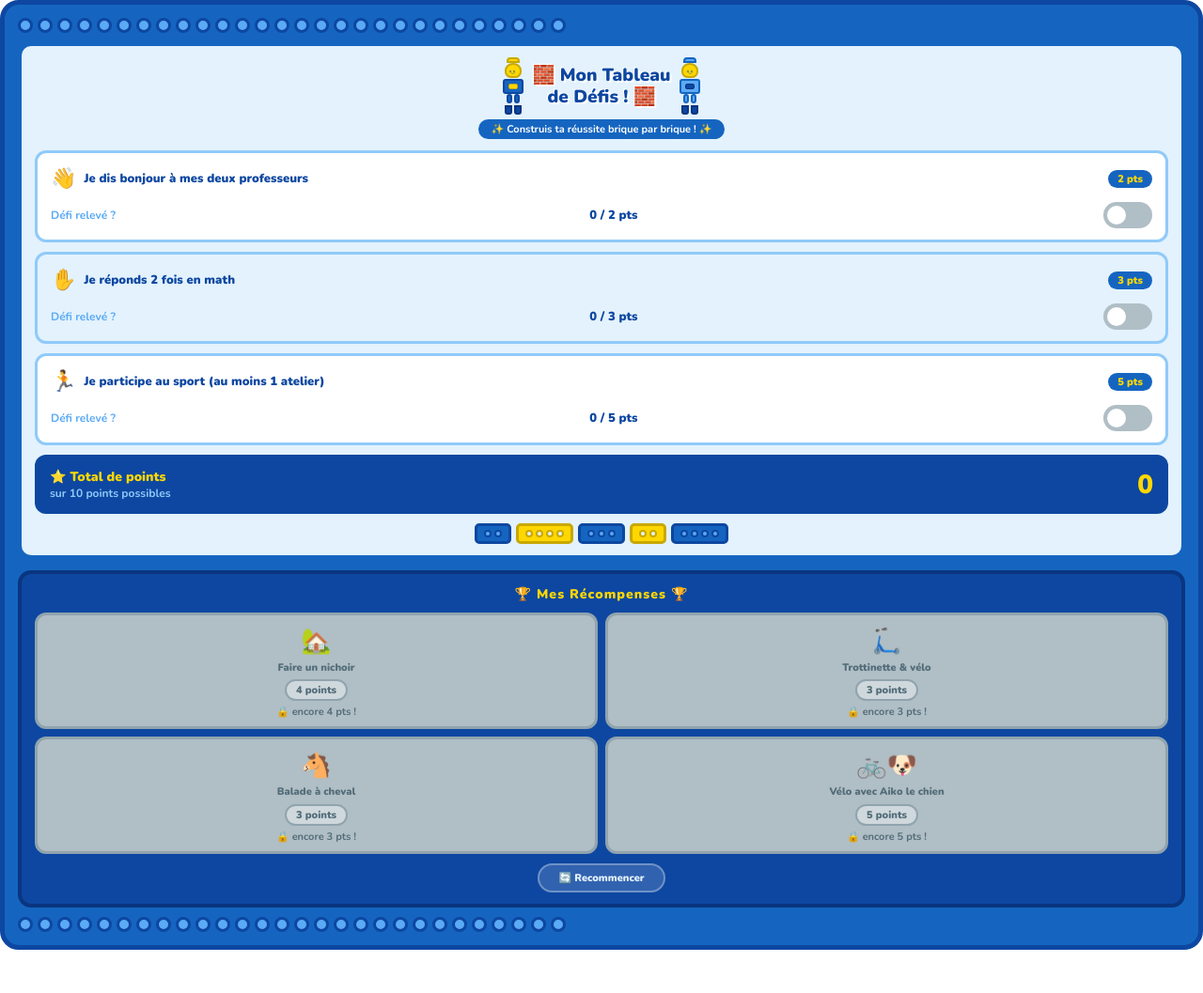
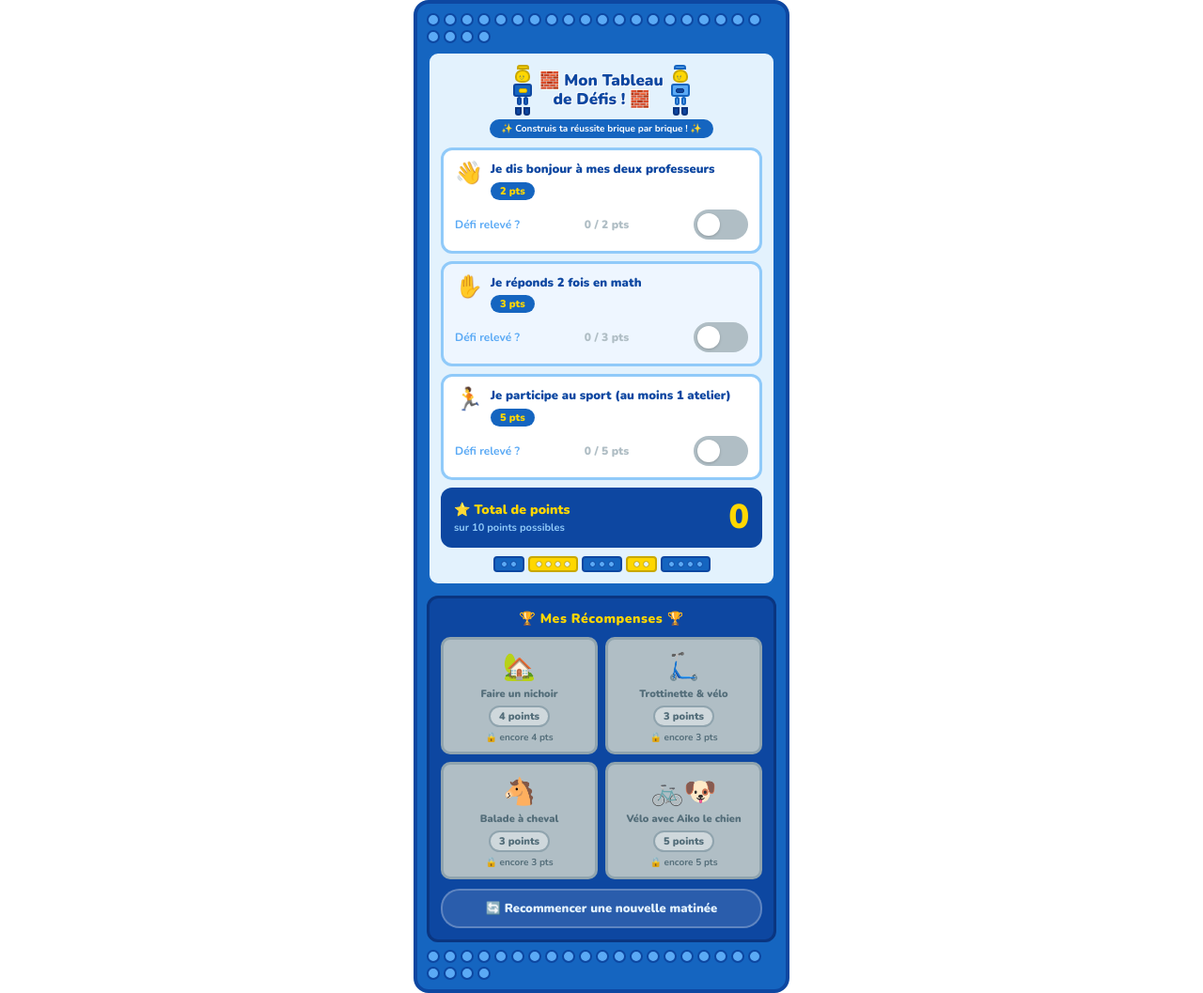
Before and after one commit to Arknoid01/sarah, a plain HTML site: page index.html in a window 1280 px wide. Shown: the whole page at 94% size. Before the commit the page ends 1011 px from the top, so only its background shows below. Drawn offline with nearby package versions, Linux system fonts and the light colour scheme.

Commit message:
Add files via upload

```diff
--- a/index.html
+++ b/index.html
@@ -3,80 +3,82 @@
 @import url('https://fonts.googleapis.com/css2?family=Nunito:wght@700;900&display=swap');
 *{box-sizing:border-box;margin:0;padding:0;}
 body{font-family:'Nunito',sans-serif;}
-.w{background:#1565C0;border-radius:20px;padding:14px;border:5px solid #0D47A1;}
-.studs{display:flex;gap:5px;flex-wrap:wrap;margin-bottom:10px;}
-.stud{width:16px;height:16px;background:#5BAAF5;border-radius:50%;border:3px solid #0D47A1;flex-shrink:0;}
-.panel{background:#E3F2FD;border-radius:14px;border:4px solid #1565C0;padding:12px 14px;margin-bottom:12px;}
-.title-row{display:flex;align-items:center;justify-content:center;gap:10px;margin-bottom:5px;}
+.w{background:#1565C0;border-radius:16px;padding:10px;border:4px solid #0D47A1;max-width:400px;margin:0 auto;}
+.studs{display:flex;gap:4px;flex-wrap:wrap;margin-bottom:8px;}
+.stud{width:14px;height:14px;background:#5BAAF5;border-radius:50%;border:2px solid #0D47A1;flex-shrink:0;}
+.panel{background:#E3F2FD;border-radius:12px;border:3px solid #1565C0;padding:12px;margin-bottom:10px;}
+.title-row{display:flex;align-items:center;justify-content:center;gap:8px;margin-bottom:4px;}
 .fig{display:flex;flex-direction:column;align-items:center;gap:1px;}
-.fig-hat{width:14px;height:6px;background:#FFD700;border-radius:4px 4px 0 0;border:2px solid #C9A800;margin-bottom:-1px;}
-.fig-head{width:18px;height:16px;background:#FFD700;border-radius:50% 50% 40% 40%;border:2px solid #C9A800;position:relative;display:flex;align-items:center;justify-content:center;}
-.fig-head::before{content:'^^';font-size:5px;color:#0D47A1;letter-spacing:1px;position:absolute;top:4px;}
-.fig-head::after{content:'‿';font-size:7px;color:#1565C0;position:absolute;bottom:2px;}
-.fig-body{width:22px;height:16px;background:#1565C0;border-radius:3px;border:2px solid #0D47A1;display:flex;align-items:center;justify-content:center;}
-.fig-body span{width:10px;height:6px;background:#FFD700;border-radius:2px;border:1px solid #C9A800;display:block;}
+.fig-hat{width:13px;height:5px;background:#FFD700;border-radius:3px 3px 0 0;border:2px solid #C9A800;margin-bottom:-1px;}
+.fig-head{width:16px;height:14px;background:#FFD700;border-radius:50% 50% 40% 40%;border:2px solid #C9A800;position:relative;}
+.fig-head::before{content:'^^';font-size:4px;color:#0D47A1;letter-spacing:1px;position:absolute;top:3px;left:2px;}
+.fig-head::after{content:'‿';font-size:6px;color:#1565C0;position:absolute;bottom:1px;left:3px;}
+.fig-body{width:20px;height:14px;background:#1565C0;border-radius:3px;border:2px solid #0D47A1;display:flex;align-items:center;justify-content:center;}
+.fig-body span{width:9px;height:5px;background:#FFD700;border-radius:2px;border:1px solid #C9A800;display:block;}
 .fig-arms{display:flex;gap:2px;margin-top:-1px;}
-.fig-arm{width:6px;height:10px;background:#1565C0;border-radius:3px;border:2px solid #0D47A1;}
+.fig-arm{width:5px;height:9px;background:#1565C0;border-radius:3px;border:2px solid #0D47A1;}
 .fig-legs{display:flex;gap:2px;margin-top:1px;}
-.fig-leg{width:8px;height:10px;background:#0D47A1;border-radius:0 0 3px 3px;border:2px solid #0A3580;}
+.fig-leg{width:7px;height:9px;background:#0D47A1;border-radius:0 0 3px 3px;border:2px solid #0A3580;}
 .fig2 .fig-hat{background:#5BAAF5;border-color:#1565C0;}
 .fig2 .fig-body{background:#5BAAF5;border-color:#1565C0;}
 .fig2 .fig-arm{background:#5BAAF5;border-color:#1565C0;}
 .fig2 .fig-body span{background:#0D47A1;border-color:#0A3580;}
-.title-text{font-size:19px;font-weight:900;color:#0D47A1;text-shadow:2px 2px 0 #fff,-1px -1px 0 #fff;text-align:center;line-height:1.2;}
-.subtitle{font-size:11px;font-weight:700;color:#fff;background:#1565C0;border-radius:20px;padding:3px 14px;display:block;text-align:center;margin:0 auto 12px;width:fit-content;}
+.title-text{font-size:17px;font-weight:900;color:#0D47A1;text-shadow:1px 1px 0 #fff,-1px -1px 0 #fff;text-align:center;line-height:1.2;}
+.subtitle{font-size:10px;font-weight:700;color:#fff;background:#1565C0;border-radius:20px;padding:3px 12px;display:block;text-align:center;margin:0 auto 10px;width:fit-content;}
 
-.defi-card{background:#fff;border-radius:12px;border:3px solid #90CAF9;padding:12px 14px;margin-bottom:10px;}
-.defi-card:nth-child(even){background:#E3F2FD;}
-.defi-top{display:flex;align-items:center;gap:8px;margin-bottom:10px;}
-.defi-emoji{font-size:22px;flex-shrink:0;}
-.defi-label{font-size:13px;font-weight:900;color:#0D47A1;flex:1;line-height:1.3;}
-.badge{display:inline-block;background:#1565C0;color:#FFD700;border-radius:20px;padding:2px 10px;font-size:11px;font-weight:900;white-space:nowrap;flex-shrink:0;}
+.defi-card{background:#fff;border-radius:12px;border:3px solid #90CAF9;padding:12px;margin-bottom:8px;}
+.defi-card:nth-child(even){background:#EEF6FF;}
+.defi-top{display:flex;align-items:flex-start;gap:8px;margin-bottom:10px;}
+.defi-emoji{font-size:24px;flex-shrink:0;line-height:1;}
+.defi-info{flex:1;}
+.defi-label{font-size:13px;font-weight:900;color:#0D47A1;line-height:1.35;margin-bottom:4px;}
+.badge{display:inline-block;background:#1565C0;color:#FFD700;border-radius:20px;padding:2px 10px;font-size:11px;font-weight:900;}
 
-.toggle-row{display:flex;align-items:center;justify-content:space-between;gap:10px;}
+.toggle-row{display:flex;align-items:center;justify-content:space-between;gap:8px;}
 .toggle-label{font-size:12px;font-weight:700;color:#5BAAF5;}
-.toggle-btn{width:52px;height:28px;border-radius:14px;background:#B0BEC5;border:none;cursor:pointer;position:relative;transition:background 0.25s;flex-shrink:0;outline:none;}
+.pts-earned{font-size:12px;font-weight:900;color:#B0BEC5;min-width:55px;text-align:center;}
+.pts-earned.active{color:#1565C0;}
+.toggle-btn{width:58px;height:32px;border-radius:16px;background:#B0BEC5;border:none;cursor:pointer;position:relative;transition:background 0.25s;flex-shrink:0;-webkit-tap-highlight-color:transparent;}
 .toggle-btn.on{background:#1565C0;}
-.toggle-btn::after{content:'';position:absolute;top:4px;left:4px;width:20px;height:20px;border-radius:50%;background:#fff;transition:transform 0.25s;}
-.toggle-btn.on::after{transform:translateX(24px);}
-.pts-earned{font-size:13px;font-weight:900;color:#0D47A1;min-width:60px;text-align:right;}
-.pts-earned.active{color:#1565C0;}
+.toggle-btn::after{content:'';position:absolute;top:4px;left:4px;width:24px;height:24px;border-radius:50%;background:#fff;transition:transform 0.25s;box-shadow:0 1px 3px rgba(0,0,0,0.2);}
+.toggle-btn.on::after{transform:translateX(26px);}
 
-.total-bar{background:#0D47A1;border-radius:12px;padding:14px 16px;display:flex;align-items:center;justify-content:space-between;margin-top:4px;}
+.total-bar{background:#0D47A1;border-radius:12px;padding:14px;display:flex;align-items:center;justify-content:space-between;margin-top:2px;}
+.total-left{}
 .total-label{font-size:14px;font-weight:900;color:#FFD700;}
-.total-score{font-size:28px;font-weight:900;color:#FFD700;line-height:1;}
-.total-max{font-size:12px;color:#90CAF9;font-weight:700;}
+.total-max{font-size:11px;color:#90CAF9;font-weight:700;margin-top:2px;}
+.total-score{font-size:36px;font-weight:900;color:#FFD700;line-height:1;}
 
-.bricks-row{display:flex;gap:5px;justify-content:center;margin-top:10px;}
-.brick{background:#1565C0;border-radius:5px;border:3px solid #0D47A1;padding:4px 7px;display:flex;gap:3px;align-items:center;}
+.bricks-row{display:flex;gap:4px;justify-content:center;margin-top:9px;}
+.brick{background:#1565C0;border-radius:4px;border:2px solid #0D47A1;padding:3px 6px;display:flex;gap:3px;align-items:center;}
 .brick.yellow{background:#FFD700;border-color:#C9A800;}
-.bdot{width:8px;height:8px;background:#5BAAF5;border-radius:50%;border:2px solid #0D47A1;}
+.bdot{width:7px;height:7px;background:#5BAAF5;border-radius:50%;border:1.5px solid #0D47A1;}
 .brick.yellow .bdot{background:#E3F2FD;border-color:#C9A800;}
 
-.rew-panel{background:#0D47A1;border-radius:14px;padding:12px 14px;border:4px solid #0A3580;}
-.rew-title{font-size:14px;font-weight:900;color:#FFD700;text-align:center;margin-bottom:10px;letter-spacing:1px;}
+.rew-panel{background:#0D47A1;border-radius:12px;padding:12px;border:3px solid #0A3580;}
+.rew-title{font-size:14px;font-weight:900;color:#FFD700;text-align:center;margin-bottom:10px;letter-spacing:0.5px;}
 .rew-grid{display:grid;grid-template-columns:1fr 1fr;gap:8px;}
-.rew-card{border-radius:12px;border:3px solid #1565C0;padding:10px 8px 8px;text-align:center;transition:background 0.2s,border-color 0.2s;}
+.rew-card{border-radius:10px;border:3px solid #1565C0;padding:10px 8px 8px;text-align:center;transition:background 0.2s,border-color 0.2s;-webkit-tap-highlight-color:transparent;}
 .rew-card.locked{background:#B0BEC5;border-color:#90A4AE;}
 .rew-card.unlocked{background:#E3F2FD;border-color:#1565C0;}
 .rew-card.claimed{background:#FFD700;border-color:#C9A800;}
-.rew-emoji{font-size:26px;display:block;margin-bottom:4px;}
+.rew-emoji{font-size:28px;display:block;margin-bottom:3px;}
 .rew-name{font-size:11px;font-weight:900;color:#0D47A1;margin:3px 0 5px;line-height:1.3;}
 .rew-card.locked .rew-name{color:#546E7A;}
-.rew-cost{display:inline-block;border-radius:20px;padding:2px 10px;font-size:11px;font-weight:900;border:2px solid #C9A800;}
+.rew-cost{display:inline-block;border-radius:20px;padding:2px 9px;font-size:11px;font-weight:900;border:2px solid #C9A800;}
 .rew-card.locked .rew-cost{background:#CFD8DC;color:#546E7A;border-color:#90A4AE;}
 .rew-card.unlocked .rew-cost{background:#FFD700;color:#0D47A1;border-color:#C9A800;}
 .rew-card.claimed .rew-cost{background:#0D47A1;color:#FFD700;border-color:#0A3580;}
-.rew-status{font-size:11px;font-weight:700;display:block;margin-top:4px;color:#546E7A;}
+.rew-status{font-size:10px;font-weight:700;display:block;margin-top:5px;color:#546E7A;line-height:1.3;}
 .rew-card.unlocked .rew-status{color:#1565C0;}
 .rew-card.claimed .rew-status{color:#7B3F00;}
 
-.reset-btn{display:block;margin:10px auto 0;background:rgba(255,255,255,0.15);color:#E3F2FD;border:2px solid rgba(255,255,255,0.3);border-radius:20px;padding:6px 20px;font-size:11px;font-weight:900;font-family:'Nunito',sans-serif;cursor:pointer;}
+.reset-btn{display:block;width:100%;margin-top:10px;background:rgba(255,255,255,0.12);color:#E3F2FD;border:2px solid rgba(255,255,255,0.25);border-radius:20px;padding:10px 20px;font-size:13px;font-weight:900;font-family:'Nunito',sans-serif;cursor:pointer;-webkit-tap-highlight-color:transparent;}
 </style>
 
 <div class="w">
   <div class="studs">
-    <span class="stud"></span><span class="stud"></span><span class="stud"></span><span class="stud"></span><span class="stud"></span><span class="stud"></span><span class="stud"></span><span class="stud"></span><span class="stud"></span><span class="stud"></span><span class="stud"></span><span class="stud"></span><span class="stud"></span><span class="stud"></span><span class="stud"></span><span class="stud"></span><span class="stud"></span><span class="stud"></span><span class="stud"></span><span class="stud"></span><span class="stud"></span><span class="stud"></span><span class="stud"></span><span class="stud"></span><span class="stud"></span><span class="stud"></span><span class="stud"></span><span class="stud"></span>
+    <span class="stud"></span><span class="stud"></span><span class="stud"></span><span class="stud"></span><span class="stud"></span><span class="stud"></span><span class="stud"></span><span class="stud"></span><span class="stud"></span><span class="stud"></span><span class="stud"></span><span class="stud"></span><span class="stud"></span><span class="stud"></span><span class="stud"></span><span class="stud"></span><span class="stud"></span><span class="stud"></span><span class="stud"></span><span class="stud"></span><span class="stud"></span><span class="stud"></span><span class="stud"></span><span class="stud"></span>
   </div>
 
   <div class="panel">
@@ -100,46 +102,52 @@ body{font-family:'Nunito',sans-serif;}
     <div class="defi-card">
       <div class="defi-top">
         <span class="defi-emoji">👋</span>
-        <span class="defi-label">Je dis bonjour à mes deux professeurs</span>
-        <span class="badge">2 pts</span>
+        <div class="defi-info">
+          <div class="defi-label">Je dis bonjour à mes deux professeurs</div>
+          <span class="badge">2 pts</span>
+        </div>
       </div>
       <div class="toggle-row">
         <span class="toggle-label">Défi relevé ?</span>
         <span class="pts-earned" id="e0">0 / 2 pts</span>
-        <button class="toggle-btn" id="t0" onclick="toggle(0)" aria-label="Activer défi 1"></button>
+        <button class="toggle-btn" id="t0" ontouchend="tap(event,0)" onclick="toggle(0)" aria-label="Valider défi 1"></button>
       </div>
     </div>
 
     <div class="defi-card">
       <div class="defi-top">
         <span class="defi-emoji">✋</span>
-        <span class="defi-label">Je réponds 2 fois en math</span>
-        <span class="badge">3 pts</span>
+        <div class="defi-info">
+          <div class="defi-label">Je réponds 2 fois en math</div>
+          <span class="badge">3 pts</span>
+        </div>
       </div>
       <div class="toggle-row">
         <span class="toggle-label">Défi relevé ?</span>
         <span class="pts-earned" id="e1">0 / 3 pts</span>
-        <button class="toggle-btn" id="t1" onclick="toggle(1)" aria-label="Activer défi 2"></button>
+        <button class="toggle-btn" id="t1" ontouchend="tap(event,1)" onclick="toggle(1)" aria-label="Valider défi 2"></button>
       </div>
     </div>
 
     <div class="defi-card">
       <div class="defi-top">
         <span class="defi-emoji">🏃</span>
-        <span class="defi-label">Je participe au sport (au moins 1 atelier)</span>
-        <span class="badge">5 pts</span>
+        <div class="defi-info">
+          <div class="defi-label">Je participe au sport (au moins 1 atelier)</div>
+          <span class="badge">5 pts</span>
+        </div>
       </div>
       <div class="toggle-row">
         <span class="toggle-label">Défi relevé ?</span>
         <span class="pts-earned" id="e2">0 / 5 pts</span>
-        <button class="toggle-btn" id="t2" onclick="toggle(2)" aria-label="Activer défi 3"></button>
+        <button class="toggle-btn" id="t2" ontouchend="tap(event,2)" onclick="toggle(2)" aria-label="Valider défi 3"></button>
       </div>
     </div>
 
     <div class="total-bar">
-      <div>
+      <div class="total-left">
         <div class="total-label">⭐ Total de points</div>
-        <div class="total-max" id="total-max">sur 10 points possibles</div>
+        <div class="total-max">sur 10 points possibles</div>
       </div>
       <div class="total-score" id="total-score">0</div>
     </div>
@@ -155,110 +163,96 @@ body{font-family:'Nunito',sans-serif;}
 
   <div class="rew-panel">
     <div class="rew-title">🏆 Mes Récompenses 🏆</div>
-    <div class="rew-grid" id="rew-grid">
+    <div class="rew-grid">
       <div class="rew-card locked" id="r0">
         <span class="rew-emoji">🏡</span>
         <div class="rew-name">Faire un nichoir</div>
         <span class="rew-cost">4 points</span>
-        <span class="rew-status">🔒 4 pts pour débloquer</span>
+        <span class="rew-status">🔒 encore 4 pts</span>
       </div>
       <div class="rew-card locked" id="r1">
         <span class="rew-emoji">🛴</span>
         <div class="rew-name">Trottinette &amp; vélo</div>
         <span class="rew-cost">3 points</span>
-        <span class="rew-status">🔒 3 pts pour débloquer</span>
+        <span class="rew-status">🔒 encore 3 pts</span>
       </div>
       <div class="rew-card locked" id="r2">
         <span class="rew-emoji">🐴</span>
         <div class="rew-name">Balade à cheval</div>
         <span class="rew-cost">3 points</span>
-        <span class="rew-status">🔒 3 pts pour débloquer</span>
+        <span class="rew-status">🔒 encore 3 pts</span>
       </div>
       <div class="rew-card locked" id="r3">
         <span class="rew-emoji">🚲🐶</span>
         <div class="rew-name">Vélo avec Aiko le chien</div>
         <span class="rew-cost">5 points</span>
-        <span class="rew-status">🔒 5 pts pour débloquer</span>
+        <span class="rew-status">🔒 encore 5 pts</span>
       </div>
     </div>
-    <button class="reset-btn" onclick="resetAll()">🔄 Recommencer</button>
+    <button class="reset-btn" ontouchend="tapReset(event)" onclick="resetAll()">🔄 Recommencer une nouvelle matinée</button>
   </div>
 
-  <div class="studs" style="margin-top:10px;margin-bottom:0;">
-    <span class="stud"></span><span class="stud"></span><span class="stud"></span><span class="stud"></span><span class="stud"></span><span class="stud"></span><span class="stud"></span><span class="stud"></span><span class="stud"></span><span class="stud"></span><span class="stud"></span><span class="stud"></span><span class="stud"></span><span class="stud"></span><span class="stud"></span><span class="stud"></span><span class="stud"></span><span class="stud"></span><span class="stud"></span><span class="stud"></span><span class="stud"></span><span class="stud"></span><span class="stud"></span><span class="stud"></span><span class="stud"></span><span class="stud"></span><span class="stud"></span><span class="stud"></span>
+  <div class="studs" style="margin-top:8px;margin-bottom:0;">
+    <span class="stud"></span><span class="stud"></span><span class="stud"></span><span class="stud"></span><span class="stud"></span><span class="stud"></span><span class="stud"></span><span class="stud"></span><span class="stud"></span><span class="stud"></span><span class="stud"></span><span class="stud"></span><span class="stud"></span><span class="stud"></span><span class="stud"></span><span class="stud"></span><span class="stud"></span><span class="stud"></span><span class="stud"></span><span class="stud"></span><span class="stud"></span><span class="stud"></span><span class="stud"></span><span class="stud"></span>
   </div>
 </div>
 
 <script>
-const defis = [
-  {pts: 2},
-  {pts: 3},
-  {pts: 5}
-];
-const rewards = [
-  {cost: 4},
-  {cost: 3},
-  {cost: 3},
-  {cost: 5}
-];
-const rewardStatuses = [false, false, false, false];
-const state = [false, false, false];
+const defis=[{pts:2},{pts:3},{pts:5}];
+const rewards=[{cost:4},{cost:3},{cost:3},{cost:5}];
+const rewardClaimed=[false,false,false,false];
+const state=[false,false,false];
 
-function getTotal() {
-  return defis.reduce((s, d, i) => s + (state[i] ? d.pts : 0), 0);
+function getTotal(){return defis.reduce((s,d,i)=>s+(state[i]?d.pts:0),0);}
+
+function tap(e,i){e.preventDefault();toggle(i);}
+function tapReset(e){e.preventDefault();resetAll();}
+
+function toggle(i){
+  state[i]=!state[i];
+  document.getElementById('t'+i).classList.toggle('on',state[i]);
+  const earn=document.getElementById('e'+i);
+  earn.textContent=(state[i]?defis[i].pts:0)+' / '+defis[i].pts+' pts';
+  earn.classList.toggle('active',state[i]);
+  updateRewards();
 }
 
-function toggle(i) {
-  state[i] = !state[i];
-  const btn = document.getElementById('t' + i);
-  const earn = document.getElementById('e' + i);
-  btn.classList.toggle('on', state[i]);
-  earn.textContent = (state[i] ? defis[i].pts : 0) + ' / ' + defis[i].pts + ' pts';
-  earn.classList.toggle('active', state[i]);
-  updateTotal();
-}
-
-function updateTotal() {
-  const total = getTotal();
-  document.getElementById('total-score').textContent = total;
-  rewards.forEach((r, i) => {
-    const card = document.getElementById('r' + i);
-    const status = card.querySelector('.rew-status');
-    const cost = card.querySelector('.rew-cost');
-    if (rewardStatuses[i]) {
-      card.className = 'rew-card claimed';
-      status.textContent = '✅ Récompense gagnée !';
-    } else if (total >= r.cost) {
-      card.className = 'rew-card unlocked';
-      status.textContent = '🎉 Débloquée ! Appuie pour valider';
-      card.onclick = () => claimReward(i);
-      card.style.cursor = 'pointer';
+function updateRewards(){
+  const total=getTotal();
+  document.getElementById('total-score').textContent=total;
+  rewards.forEach((r,i)=>{
+    const card=document.getElementById('r'+i);
+    const status=card.querySelector('.rew-status');
+    if(rewardClaimed[i]){
+      card.className='rew-card claimed';
+      status.textContent='✅ Gagnée !';
+      card.onclick=null;card.ontouchend=null;card.style.cursor='default';
+    } else if(total>=r.cost){
+      card.className='rew-card unlocked';
+      status.textContent='🎉 Appuie pour valider !';
+      card.onclick=()=>claimReward(i);
+      card.ontouchend=(e)=>{e.preventDefault();claimReward(i);};
+      card.style.cursor='pointer';
     } else {
-      card.className = 'rew-card locked';
-      const missing = r.cost - total;
-      status.textContent = '🔒 encore ' + missing + ' pt' + (missing > 1 ? 's' : '') + ' !';
-      card.onclick = null;
-      card.style.cursor = 'default';
+      card.className='rew-card locked';
+      const missing=r.cost-total;
+      status.textContent='🔒 encore '+missing+' pt'+(missing>1?'s':'');
+      card.onclick=null;card.ontouchend=null;card.style.cursor='default';
     }
   });
 }
 
-function claimReward(i) {
-  rewardStatuses[i] = true;
-  updateTotal();
-}
+function claimReward(i){rewardClaimed[i]=true;updateRewards();}
 
-function resetAll() {
-  state.fill(false);
-  rewardStatuses.fill(false);
-  for (let i = 0; i < 3; i++) {
-    document.getElementById('t' + i).classList.remove('on');
-    const earn = document.getElementById('e' + i);
-    earn.textContent = '0 / ' + defis[i].pts + ' pts';
+function resetAll(){
+  state.fill(false);rewardClaimed.fill(false);
+  for(let i=0;i<3;i++){
+    document.getElementById('t'+i).classList.remove('on');
+    const earn=document.getElementById('e'+i);
+    earn.textContent='0 / '+defis[i].pts+' pts';
     earn.classList.remove('active');
   }
-  updateTotal();
+  updateRewards();
 }
-
-updateTotal();
+updateRewards();
 </script>
```
